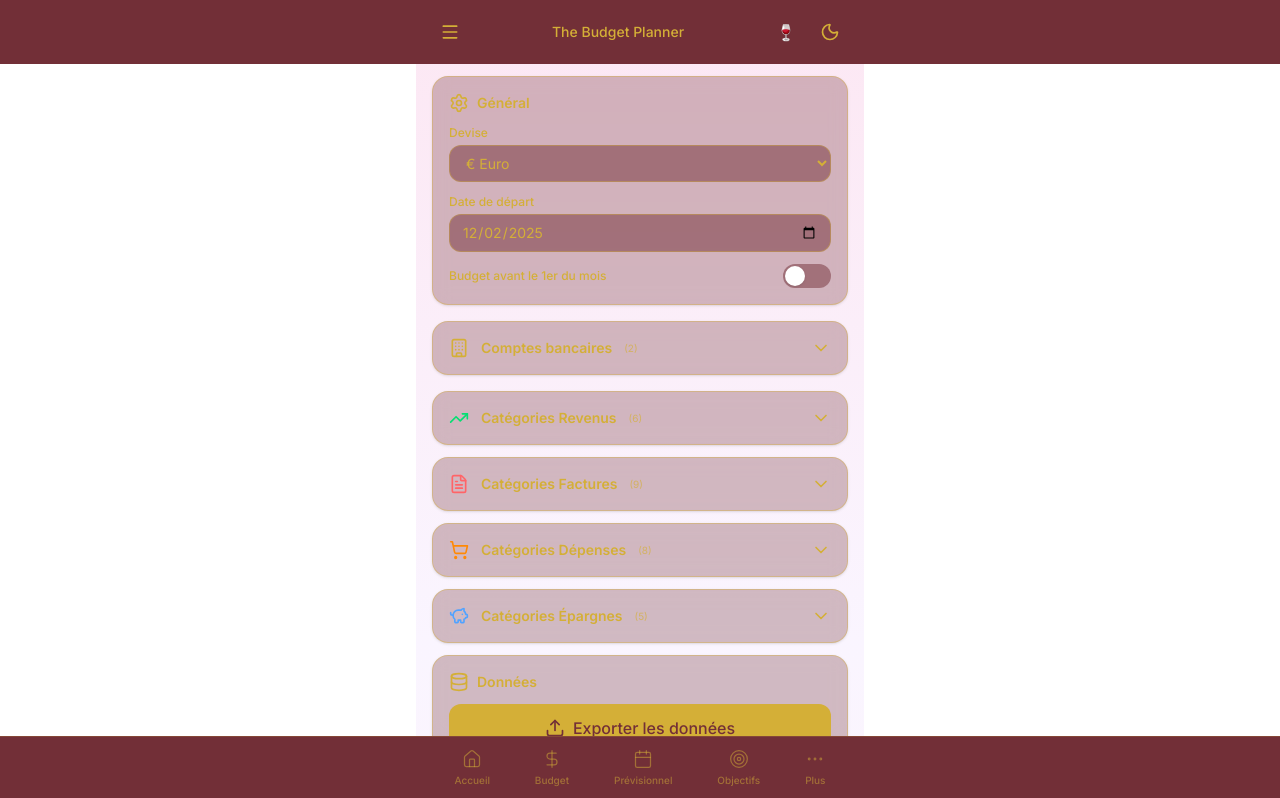
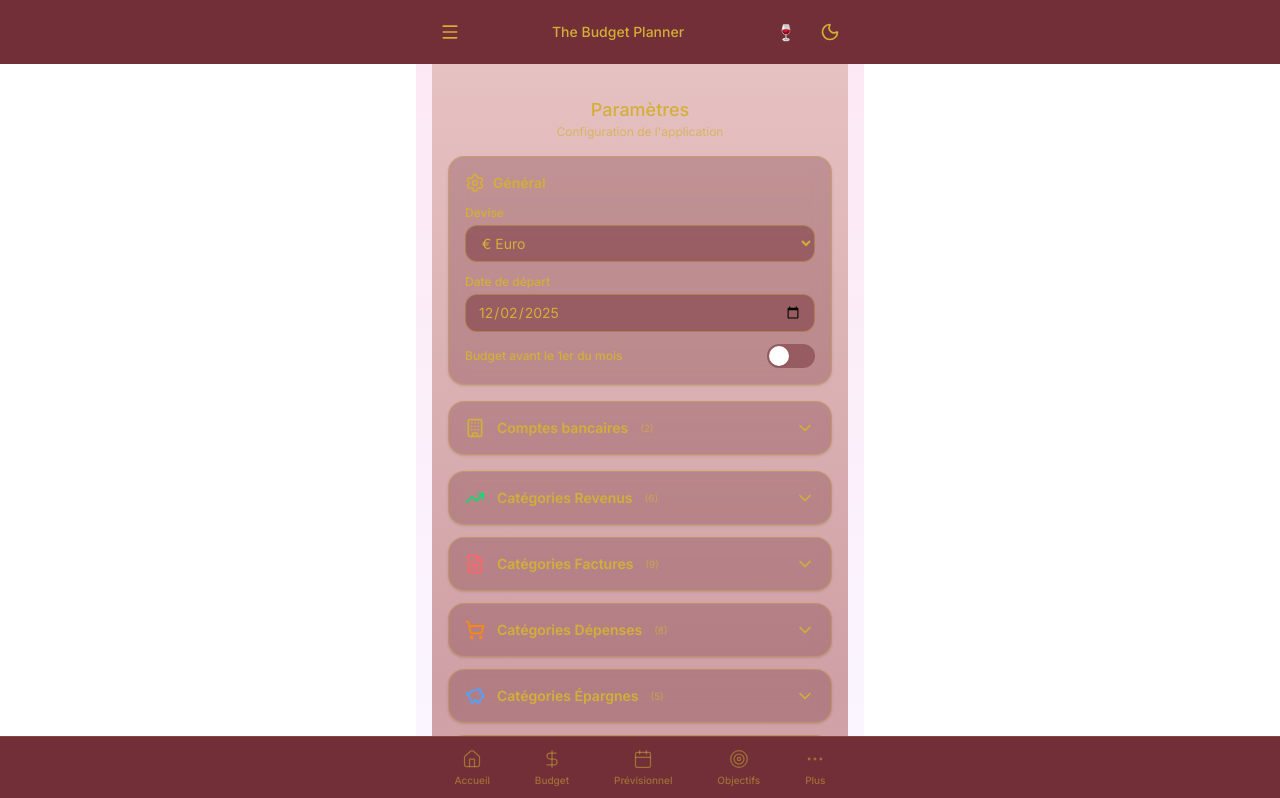
Before and after one commit to shina5-source/the-budget-planner-v2, a Next.js app: page /parametres in a window 1280 px wide. Shown: the top 798 px of the page. Built offline with nearby package versions, Linux system fonts and the light colour scheme.

Commit message:
Refactorisation en cours - AppShell sur plus et parametres

```diff
--- a/app/parametres/page.tsx
+++ b/app/parametres/page.tsx
@@ -2,7 +2,9 @@
 
 import { useState, useEffect } from 'react';
 import { ChevronDown, ChevronUp, Plus, Trash2, Edit3, TrendingUp, FileText, ShoppingCart, PiggyBank, Building, Upload, RefreshCw, Database, Lightbulb, Settings, LogOut, X } from 'lucide-react';
-import { useTheme } from '../../contexts/theme-context';
+import { useRouter } from 'next/navigation';
+import { useTheme } from '@/contexts/theme-context';
+import { AppShell } from '@/components';
 import { supabase } from '@/lib/supabase';
 
 interface CompteBancaire {
@@ -50,8 +52,9 @@
   return { parametres, saveParametres };
 }
 
-export default function ParametresPage() {
-  const { theme } = useTheme();
+function ParametresContent() {
+  // eslint-disable-next-line @typescript-eslint/no-explicit-any
+  const { theme } = useTheme() as any;
   const { parametres, saveParametres } = useParametres();
   const [activeSection, setActiveSection] = useState<string | null>(null);
   const [newCategorie, setNewCategorie] = useState('');
@@ -175,6 +178,7 @@
   );
 
   return (
+    <>
       <div className="pb-4">
         <div className="text-center mb-4">
           <h1 className="text-lg font-medium" style={textPrimary}>Paramètres</h1>
@@ -263,6 +267,7 @@
           <p className="text-[10px]" style={textSecondary}>The Budget Planner v1.0</p>
           <p className="text-[10px]" style={textSecondary}>Créé avec ❤️ par Shina5</p>
         </div>
+      </div>
 
       {showCompteForm && (
         <div className="fixed inset-0 bg-black/50 flex items-center justify-center z-50 p-4">
@@ -294,6 +299,24 @@
           </div>
         </div>
       )}
-    </div>
+    </>
   );
 }
+
+export default function ParametresPage() {
+  const router = useRouter();
+
+  const handleNavigate = (page: string) => {
+    if (page === 'accueil') {
+      router.push('/');
+    } else {
+      router.push(`/${page}`);
+    }
+  };
+
+  return (
+    <AppShell currentPage="parametres" onNavigate={handleNavigate}>
+      <ParametresContent />
+    </AppShell>
+  );
+}
--- a/app/plus/page.tsx
+++ b/app/plus/page.tsx
@@ -2,10 +2,12 @@
 
 import { CreditCard, PiggyBank, Building2, FileText, Mail, Settings, BarChart3 } from 'lucide-react';
 import { useRouter } from 'next/navigation';
-import { useTheme } from '../../contexts/theme-context';
+import { useTheme } from '@/contexts/theme-context';
+import { AppShell } from '@/components';
 
-export default function PlusPage() {
-  const { theme } = useTheme();
+function PlusContent() {
+  // eslint-disable-next-line @typescript-eslint/no-explicit-any
+  const { theme } = useTheme() as any;
   const router = useRouter();
 
   const menuItems = [
@@ -53,3 +55,21 @@
     </div>
   );
 }
+
+export default function PlusPage() {
+  const router = useRouter();
+
+  const handleNavigate = (page: string) => {
+    if (page === 'accueil') {
+      router.push('/');
+    } else {
+      router.push(`/${page}`);
+    }
+  };
+
+  return (
+    <AppShell currentPage="plus" onNavigate={handleNavigate}>
+      <PlusContent />
+    </AppShell>
+  );
+}
```
Lines whose indentation alone changed are shown as unchanged.
